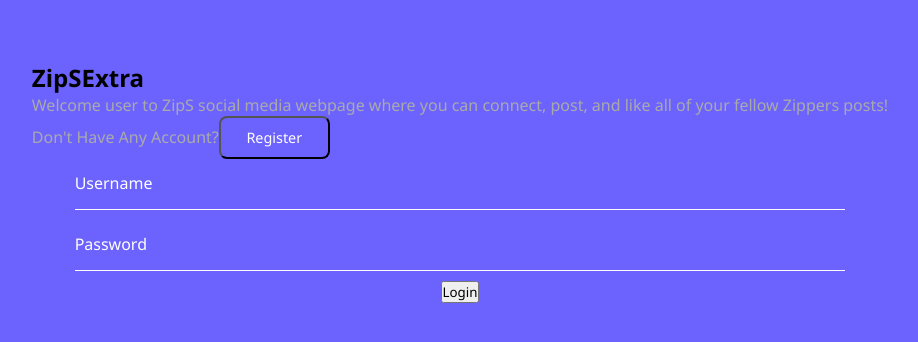
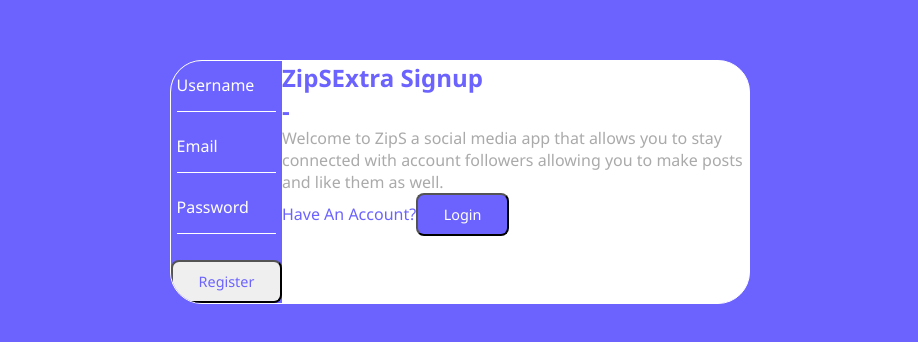
Before and after one commit to AngelShex/Project-3-ZipS, a React (Vite) app: page /signup in a window 1280 px wide. Shown: the part 218-560 px from the top of the page, without its empty margins (180-1098 px from the left). Built offline with nearby package versions, Linux system fonts and the light colour scheme.

Commit message:
Seperating two signin and update pages as

```diff
--- a/src/LayOut/LayOut.jsx
+++ b/src/LayOut/LayOut.jsx
@@ -1,12 +1,26 @@
 import React from 'react'
+
+import { RouterProvider, createBrowserRouter } from 'react-router-dom'
 
 // Pages............
 import Login from '../pages/login/Login'
+import Signup from '../pages/signup/Signup'
+
 
 export default function LayOut() {
+    const router = createBrowserRouter([
+    {
+       path: '/login',
+       element : <Login />
+    },
+    {
+        path: '/signup',
+        element : <Signup />
+     },
+    ])
     return (
         <>
-        <Login />
+          <RouterProvider router={router} />
         </>
     )
 }
--- a/src/pages/login/login.jsx
+++ b/src/pages/login/login.jsx
@@ -5,7 +5,7 @@ export default function Login() {
     <div className="login">
         <div className='card'>
             <div className="left">
-                <h2>ZipSExtra</h2>
+                <h2>ZipSExtra <br />-</h2>
                 <p>
                     Welcome user to ZipS social media webpage where you can connect, post, and like all of your fellow Zippers posts!
                 </p>
--- a/src/pages/signup/signup.css
+++ b/src/pages/signup/signup.css
@@ -28,7 +28,7 @@
 .signup .card .Left p{
     font-size: .9rem;
 }
-.Login .card span{
+.signup .card span{
     color: var(--color-primary)
 }
 
```
